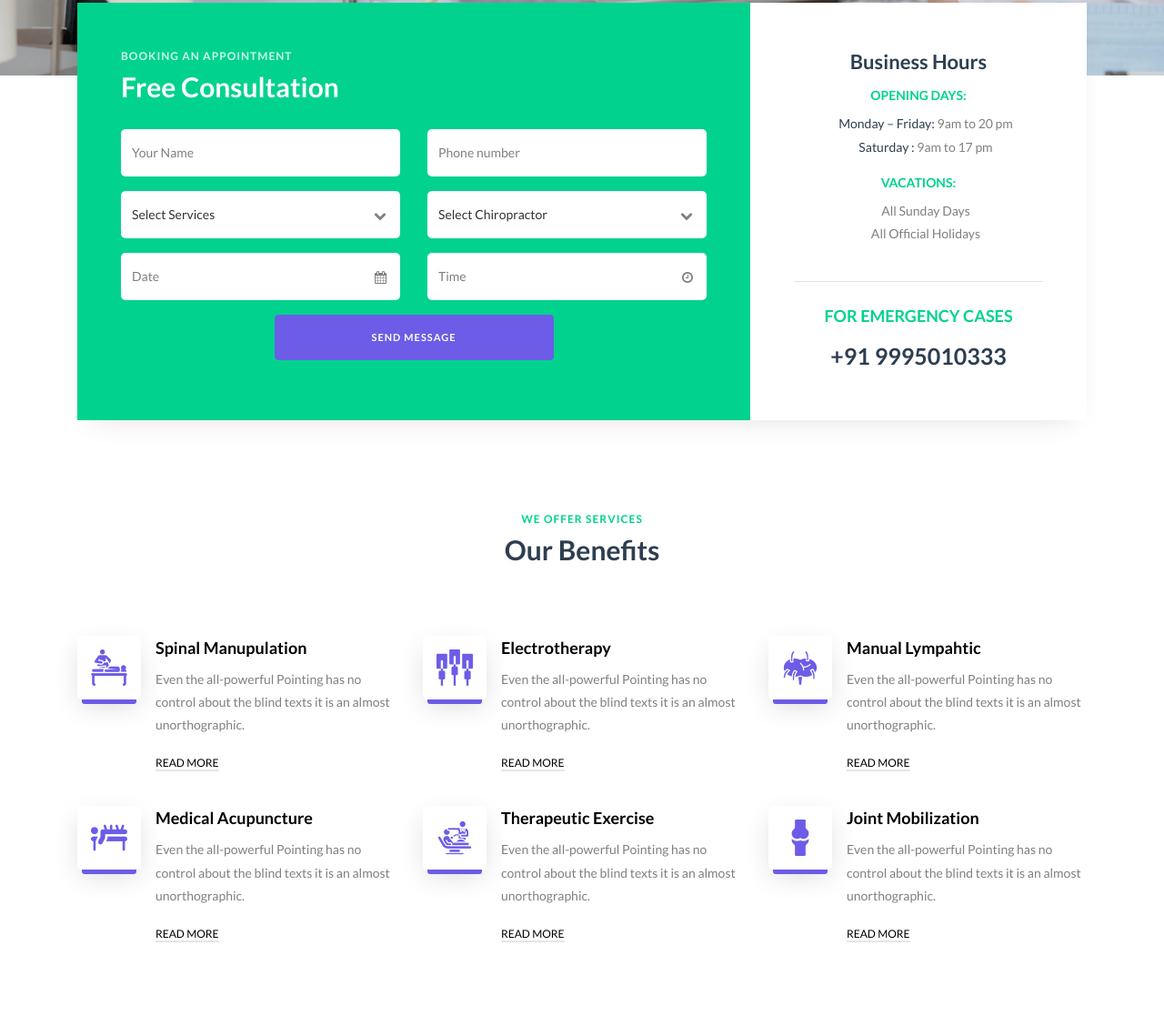
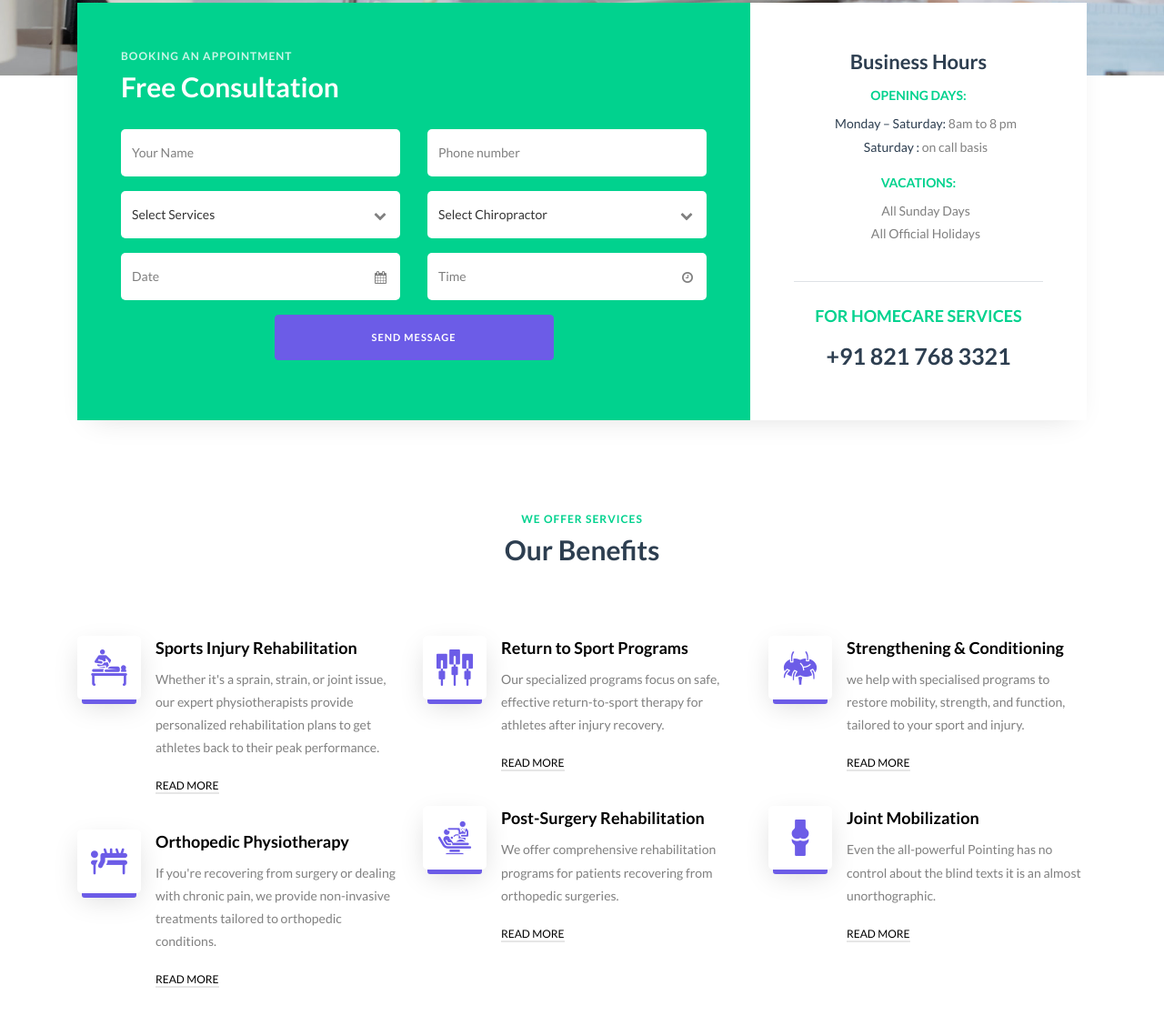
Before and after one commit to besttonephysio/rtsphysio.in, a plain HTML site: page index.html in a window 1280 px wide. Shown: the part 824-1952 px from the top of the page at 91% size. Drawn offline with Linux system fonts and the light colour scheme; some packages are replaced by stand-ins of ours; no server answers; animation ran at ten frames a second; files whose address does not match are found by name.

Commit message:
Update index.html

```diff
--- a/index.html
+++ b/index.html
@@ -112,8 +112,8 @@
 	          <div class="row no-gutters slider-text align-items-center justify-content-end">
 		          <div class="col-md-6 ftco-animate">
 		          	<div class="text w-100">
-			            <h1 class="mb-4">Chiropractic care for the whole family</h1>
-			            <p>Far far away, behind the word mountains, far from the countries Vokalia and Consonantia, there live the blind texts.</p>
+			            <h1 class="mb-4">Return to Sports Physiotherapy centre in Kochi</h1>
+			            <p>We offer a wide range of physiotherapy treatments for individuals of all ages, with special emphasis on sports rehabilitation and orthopedic physiotherapy.</p>
 			            <p><a href="#" class="btn btn-primary">Book an appointment</a></p>
 		            </div>
 		          </div>
@@ -188,7 +188,7 @@
 										</div>
 										<div class="col-md-6">
 											<div class="form-group">
-					    					<div class="input-wrap">
+					   	 					<div class="input-wrap">
 					            		<div class="icon"><span class="fa fa-clock-o"></span></div>
 					            		<input type="text" class="form-control appointment_time" placeholder="Time">
 				            		</div>
@@ -208,8 +208,8 @@
 			              <div class="opening-hours">
 			              	<h4>Opening Days:</h4>
 			              	<p class="pl-3">
-			              		<span><strong>Monday – Friday:</strong> 9am to 20 pm</span>
-			              		<span><strong>Saturday :</strong> 9am to 17 pm</span>
+			              		<span><strong>Monday – Saturday:</strong> 8am to 8 pm</span>
+			              		<span><strong>Saturday :</strong> on call basis</span>
 			              	</p>
 			              	<h4>Vacations:</h4>
 			              	<p class="pl-3">
@@ -219,8 +219,8 @@
 			              </div>
 		    				</div>
 								<div class="desc pt-4 ">
-									<h3 class="heading">For Emergency Cases</h3>
-									<span class="phone">+91 9995010333</span>
+									<h3 class="heading">For Homecare Services</h3>
+									<span class="phone">+91 821 768 3321</span>
 								</div>
 		    			</div>
 		    		</div>
@@ -244,8 +244,8 @@
             		<span class="flaticon-chiropractic"></span>
               </div>
               <div class="media-body pl-3">
-                <h3 class="heading">Spinal Manupulation</h3>
-                <p>Even the all-powerful Pointing has no control about the blind texts it is an almost unorthographic.</p>
+                <h3 class="heading">Sports Injury Rehabilitation</h3>
+                <p>Whether it's a sprain, strain, or joint issue, our expert physiotherapists provide personalized rehabilitation plans to get athletes back to their peak performance.</p>
                 <p><a href="#" class="btn-custom">Read more</a></p>
               </div>
             </div>
@@ -254,8 +254,8 @@
             		<span class="flaticon-acupuncture"></span>
               </div>
               <div class="media-body pl-3">
-                <h3 class="heading">Medical Acupuncture</h3>
-                <p>Even the all-powerful Pointing has no control about the blind texts it is an almost unorthographic.</p>
+                <h3 class="heading">Orthopedic Physiotherapy</h3>
+                <p>If you're recovering from surgery or dealing with chronic pain, we provide non-invasive treatments tailored to orthopedic conditions.</p>
                 <p><a href="#" class="btn-custom">Read more</a></p>
               </div>
             </div>
@@ -267,8 +267,8 @@
             		<span class="flaticon-electrotherapy"></span>
               </div>
               <div class="media-body pl-3">
-                <h3 class="heading">Electrotherapy</h3>
-                <p>Even the all-powerful Pointing has no control about the blind texts it is an almost unorthographic.</p>
+                <h3 class="heading">Return to Sport Programs</h3>
+                <p>Our specialized programs focus on safe, effective return-to-sport therapy for athletes after injury recovery.</p>
                 <p><a href="#" class="btn-custom">Read more</a></p>
               </div>
             </div>
@@ -277,8 +277,8 @@
             		<span class="flaticon-examination"></span>
               </div>
               <div class="media-body pl-3">
-                <h3 class="heading">Therapeutic Exercise</h3>
-                <p>Even the all-powerful Pointing has no control about the blind texts it is an almost unorthographic.</p>
+                <h3 class="heading">Post-Surgery Rehabilitation</h3>
+                <p>We offer comprehensive rehabilitation programs for patients recovering from orthopedic surgeries.</p>
                 <p><a href="#" class="btn-custom">Read more</a></p>
               </div>
             </div>
@@ -290,8 +290,8 @@
             		<span class="flaticon-lymph-nodes"></span>
               </div>
               <div class="media-body pl-3">
-                <h3 class="heading">Manual Lympahtic</h3>
-                <p>Even the all-powerful Pointing has no control about the blind texts it is an almost unorthographic.</p>
+                <h3 class="heading">Strengthening & Conditioning</h3>
+                <p>we help with specialised programs to restore mobility, strength, and function, tailored to your sport and injury.</p>
                 <p><a href="#" class="btn-custom">Read more</a></p>
               </div>
             </div>
```
